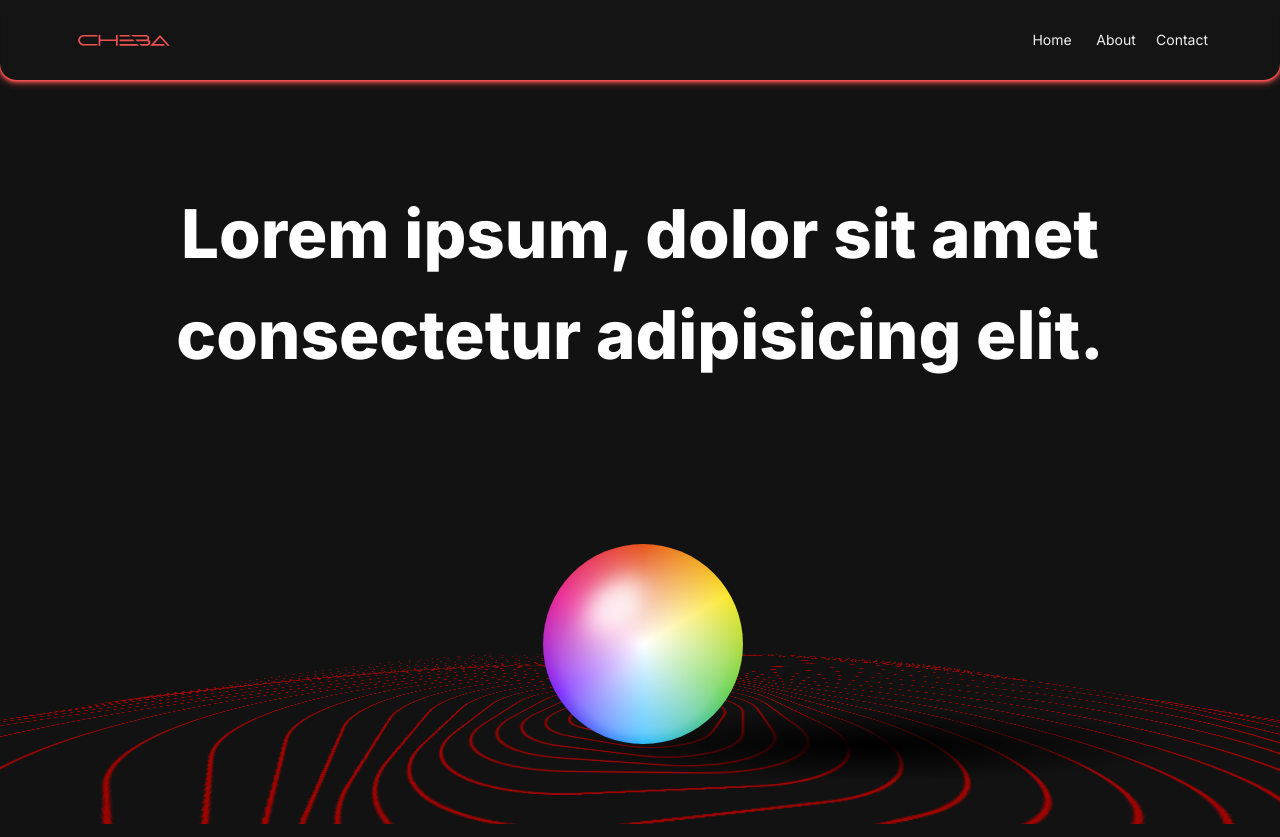
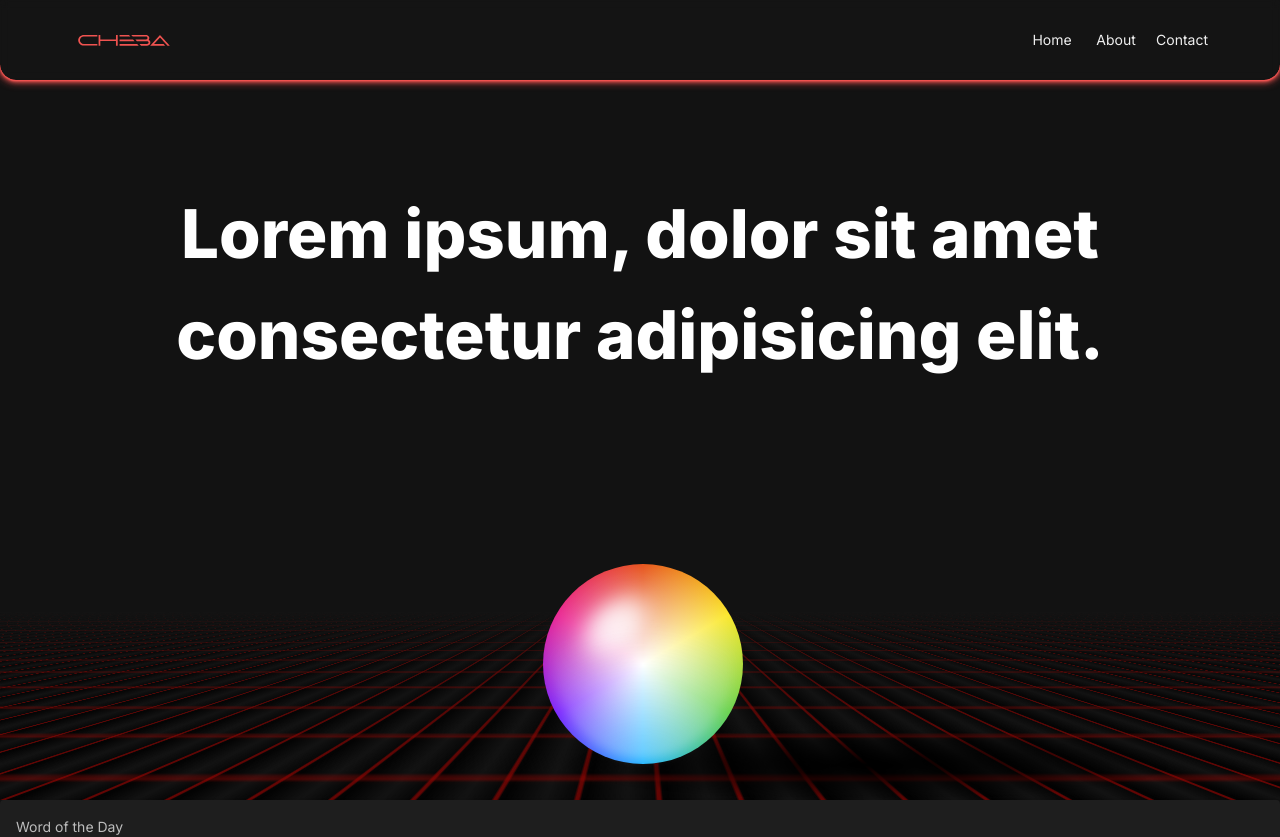
Before and after one commit to cheba91/personal-site, a Next.js app: page / in a window 1280 px wide. Shown: the top 837 px of the page. Built offline with nearby package versions, Linux system fonts and the light colour scheme.

Commit message:
changed background

```diff
--- a/components/Hero.js
+++ b/components/Hero.js
@@ -1,28 +1,26 @@
 import { Grid, Typography, Box, Container } from '@mui/material';
 import ThemeToggler from './ThemeToggler';
-import NeonGrid from './ui/NeonGrid';
+import NeonGrid3D from './ui/NeonGrid3D';
+import NeonGridFlat from './ui/NeonGridFlat.js';
 
-export default function Hero({ changeTheme, mainClr, heroSectionHeight }) {
+export default function Hero({ changeTheme, mainClr }) {
    return (
-      <Box
-         className="heroWrap"
-         sx={{
-            position: 'relative',
-            overflow: 'hidden',
-            paddingTop: { xs: 16, sm: 23 },
-         }}
-      >
-         <NeonGrid mainClr={mainClr} changeTheme={changeTheme} />
+      <>
          <Grid
             container
+            zIndex="5"
             gap="5rem"
             flexWrap="nowrap"
-            height={heroSectionHeight}
             flexDirection="column"
+            height="100vh"
             alignItems="center"
             justifyContent="space-between"
-            paddingBottom="2rem"
+            sx={{
+               // position: 'relative',
+               paddingTop: { xs: 16, sm: 18, md: 23 },
+            }}
          >
+            {/* TOP hero part */}
             <Grid>
                <Container>
                   <Typography
@@ -31,9 +29,9 @@ export default function Hero({ changeTheme, mainClr, heroSectionHeight }) {
                      sx={{
                         fontWeight: 800,
                         fontSize: {
+                           xs: '2.6rem',
+                           sm: '3.7rem',
                            md: '4.2rem',
-                           sm: '3.7rem',
-                           xs: '2.6rem',
                         },
                      }}
                   >
@@ -41,8 +39,18 @@ export default function Hero({ changeTheme, mainClr, heroSectionHeight }) {
                   </Typography>
                </Container>
             </Grid>
-            <Grid textAlign="center"></Grid>
+
+            {/* BOTTOM hero part */}
+            <Grid
+               position="relative"
+               width="100%"
+               height="100%"
+               overflow="hidden"
+            >
+               <NeonGridFlat mainClr={mainClr} />
+               <ThemeToggler changeTheme={changeTheme} />
+            </Grid>
          </Grid>
-      </Box>
+      </>
    );
 }
--- a/components/ThemeToggler.js
+++ b/components/ThemeToggler.js
@@ -2,7 +2,7 @@ import Box from '@mui/material/Box';
 import EditLocationIcon from '@mui/icons-material/EditLocation';
 import { useState } from 'react';
 
-export default function ThemeToggler({ changeTheme, fromTop }) {
+export default function ThemeToggler({ changeTheme }) {
    const pinWidth = 35;
    const ballSize = 200;
    const [showPin, setShowPin] = useState('none');
@@ -59,22 +59,26 @@ export default function ThemeToggler({ changeTheme, fromTop }) {
       color.b = Math.round(color.b * cw + 255 * ww);
       const finalColor = rgbToHex(color.r, color.g, color.b);
       // Edit Pin
-      setPinPosY(e.pageY - pinWidth);
-      setPinPosX(e.pageX - pinWidth / 2);
+      setPinPosY(e.screenY - pinWidth);
+      setPinPosX(e.screenX - pinWidth / 2);
+      console.log(e);
       setShowPin('inline-block');
       // Change theme
       changeTheme(finalColor);
    };
    return (
+      // Outer Ball
+
       <Box
          sx={{
             width: `${ballSize}px`,
             height: `${ballSize}px`,
             display: 'inline-block',
-            WebkitTapHighlightColor: 'transparent',
+            // WebkitTapHighlightColor: 'transparent',
             position: 'absolute',
-            top: { sm: `66%`, xs: '63%' },
+            // top: { sm: `66%`, xs: '63%' },
             left: `50%`,
+            bottom: '10%',
             transform: 'translate(-50%, 0)',
 
             animation: 'moveBall 1s infinite alternate',
@@ -85,6 +89,7 @@ export default function ThemeToggler({ changeTheme, fromTop }) {
             },
          }}
       >
+         {/* Inner ball, coloring etc. */}
          <Box
             onClick={handleChangeTheme}
             sx={{
@@ -111,6 +116,7 @@ export default function ThemeToggler({ changeTheme, fromTop }) {
                   filter: 'blur(5px)',
                   zIndex: '2',
                },
+               // White Reflection
                '&::after': {
                   width: '100%',
                   height: '100%',
@@ -134,8 +140,21 @@ export default function ThemeToggler({ changeTheme, fromTop }) {
             }}
          ></Box>
 
-         <EditLocationIcon
+         {/* Ball Shadow */}
+         <Box
             sx={{
+               marginLeft: '25px',
+               marginTop: '-40px',
+               width: '600px',
+               height: '70px',
+               background: 'radial-gradient(#000f, #fff0 72%)',
+               borderRadius: '50%',
+            }}
+         />
+         {/* Color Pin */}
+         {/* <EditLocationIcon
+            sx={{
+               zIndex: '10',
                display: showPin,
                position: 'absolute',
                color: '#464646',
@@ -151,17 +170,7 @@ export default function ThemeToggler({ changeTheme, fromTop }) {
                   '100%': { top: pinPosY },
                },
             }}
-         />
-         <Box
-            sx={{
-               marginLeft: '25px',
-               marginTop: '-40px',
-               width: '600px',
-               height: '70px',
-               background: 'radial-gradient(#000f, #fff0 72%)',
-               borderRadius: '50%',
-            }}
-         />
+         /> */}
       </Box>
    );
 }
--- a/components/layout/Header.js
+++ b/components/layout/Header.js
@@ -49,7 +49,7 @@ export default function Header({ window, mainClr }) {
    const container =
       window !== undefined ? () => window().document.body : undefined;
    return (
-      <Box className="headerBox">
+      <>
          <AppBar
             component="nav"
             sx={{
@@ -130,6 +130,6 @@ export default function Header({ window, mainClr }) {
                {drawer}
             </Drawer>
          </Box>
-      </Box>
+      </>
    );
 }
--- /dev/null
+++ b/components/ui/NeonGridFlat.js
@@ -0,0 +1,54 @@
+import { Box } from '@mui/material';
+import { lightenDarkenColor } from '../../utils/lightenDarkenColor';
+
+export default function NeonGrid({ mainClr }) {
+   const darkerMainClr = lightenDarkenColor(mainClr, -80);
+
+   return (
+      <>
+         <Box
+            className="NeonGrid"
+            sx={{
+               zIndex: '-1',
+               //    margin: '0 auto',
+               position: 'relative',
+               width: '200%',
+               height: '80%',
+               //    top: '15vh',
+               left: '-50%',
+               transform:
+                  'translate3D(0,50px,0) perspective(150px) rotateX(60deg)',
+               //    backgroundColor: 'rgba(20 30 40 0.4)',
+               backgroundImage: `linear-gradient(90deg, transparent 0%, transparent 85%, ${darkerMainClr} 90%, transparent 95%),
+                linear-gradient(0deg, transparent 0%, transparent 85%, ${darkerMainClr} 90%, transparent 95%),
+                linear-gradient( 90deg, transparent, transparent, rgba(0,0,0,1)),
+                linear-gradient( 90deg, rgba(0,0,0,1), transparent, transparent)`,
+               backgroundSize: '30px 17px',
+               animation: 'moveGrid 10s linear infinite',
+               '@keyframes moveGrid': {
+                  '0%': {
+                     backgroundPosition: '0% 0%',
+                     //  transform: ' rotateX(60deg)',
+                  },
+                  '100%': {
+                     backgroundPosition: '0% 200%',
+                     //  transform: 'skewX(1deg)',
+                  },
+               },
+               '&::before': {
+                  background: 'linear-gradient(to top, transparent, #121212)',
+               },
+               '&::after': {
+                  content: '""',
+                  position: 'absolute',
+                  top: '0',
+                  left: '0',
+                  width: '100%',
+                  height: '100%',
+                  background: 'linear-gradient(to top, transparent, #121212)',
+               },
+            }}
+         />
+      </>
+   );
+}
--- a/pages/index.js
+++ b/pages/index.js
@@ -3,18 +3,13 @@ import Hero from '../components/Hero';
 import Background from '../components/layout/Background';
 import StackInfoList from '../components/StackInfoList';
 export default function HomePage({ changeTheme, mainClr }) {
-   const heroSectionHeight = '80vh';
    return (
       <>
-         <Hero
-            changeTheme={changeTheme}
-            mainClr={mainClr}
-            heroSectionHeight={heroSectionHeight}
-         />
-         <Background heroSectionHeight={heroSectionHeight}>
-            <StackInfoList />
-            <Contact />
-         </Background>
+         <Hero changeTheme={changeTheme} mainClr={mainClr} />
+         {/* <Background> */}
+         <StackInfoList />
+         <Contact />
+         {/* </Background> */}
       </>
    );
 }
```
Also changed, not shown: components/ui/NeonGrid3D.js (renamed from components/ui/NeonGrid.js).
